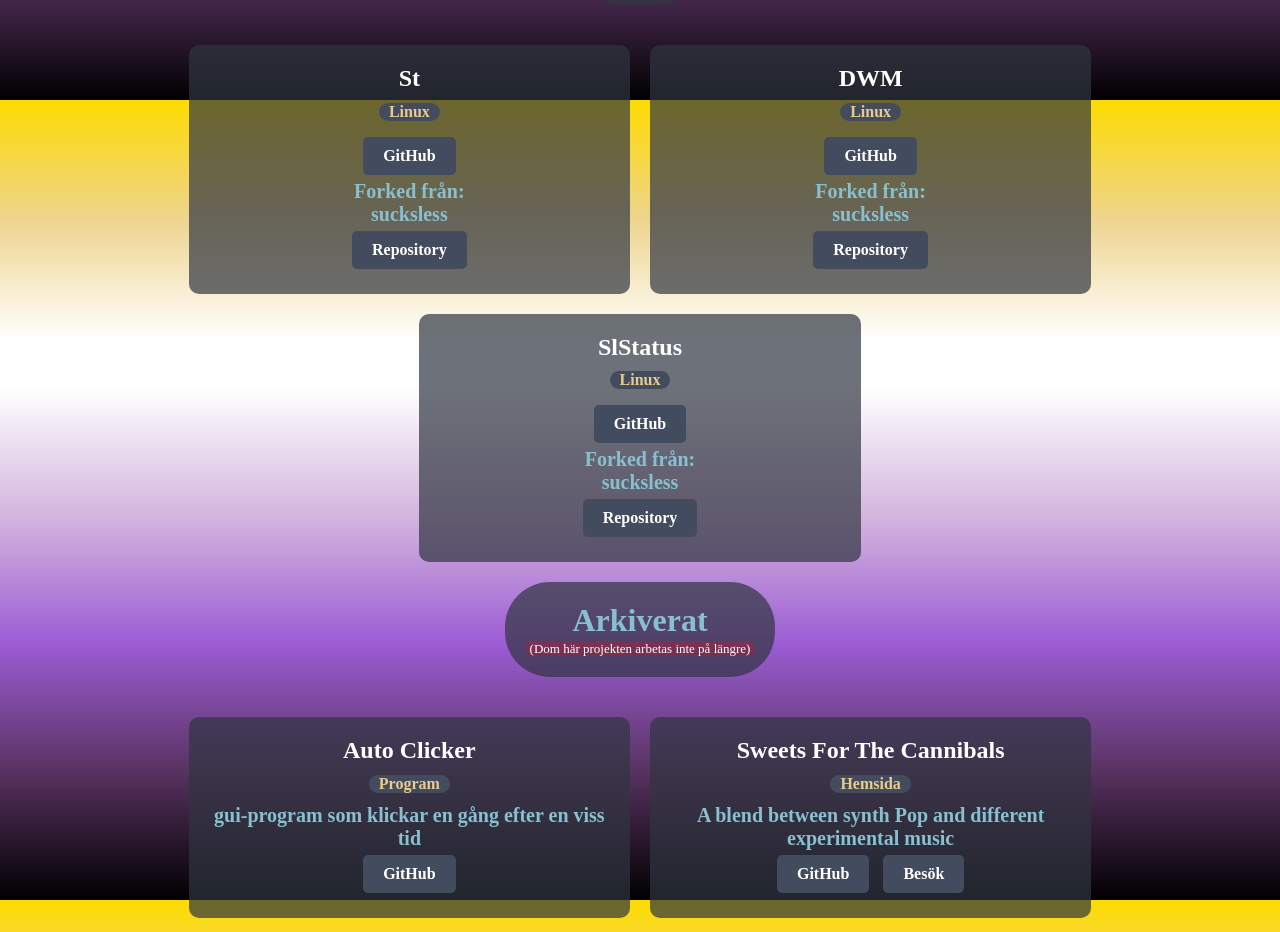
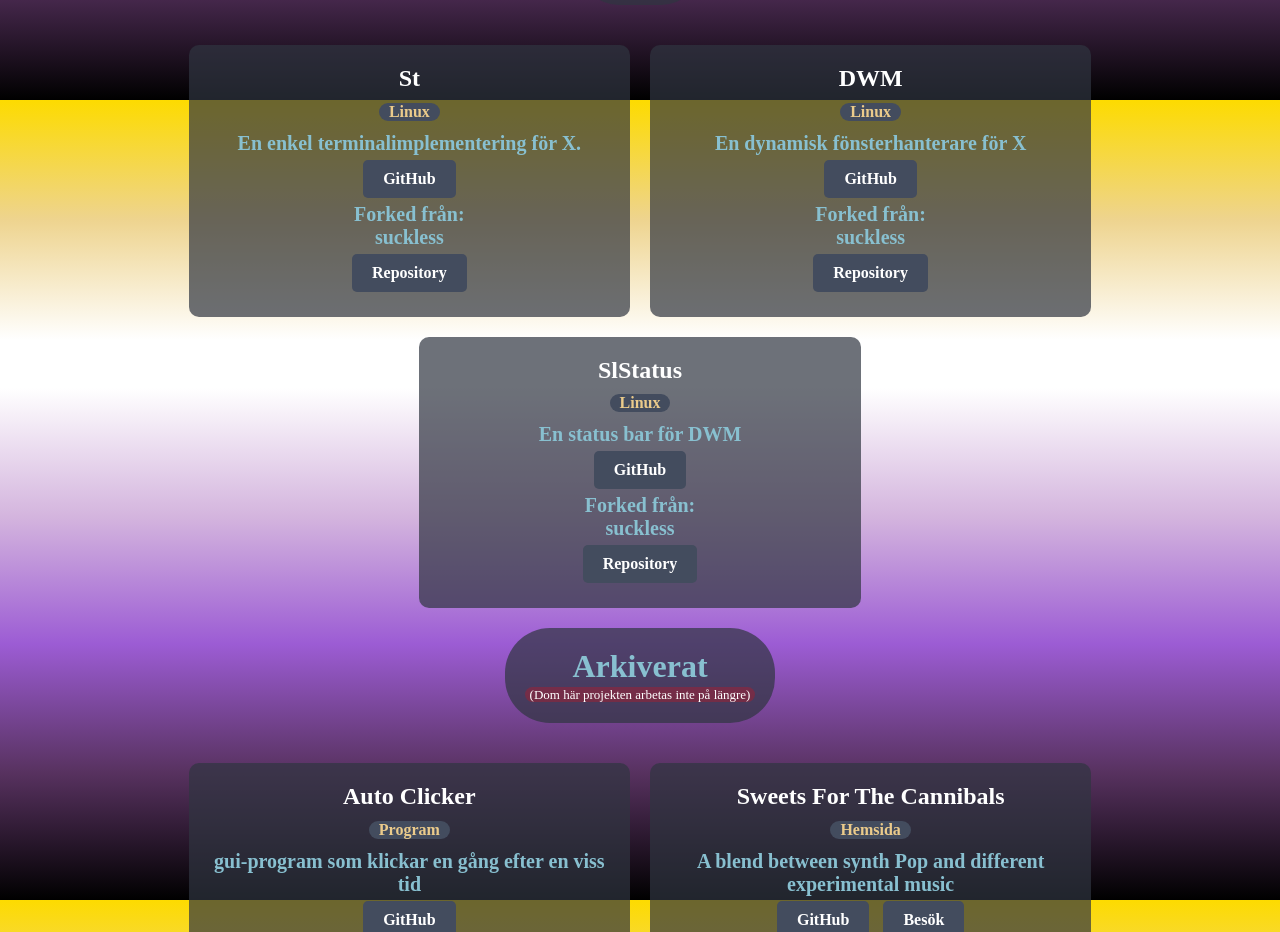
Before and after one commit to DeluxerPanda/DeluxerPanda-Website, a SvelteKit app: page / in a window 1280 px wide. Shown: the part 1500-2432 px from the top of the page. Built offline with nearby package versions, Linux system fonts and the light colour scheme.

Commit message:
fix text

```diff
--- a/src/routes/+page.svelte
+++ b/src/routes/+page.svelte
@@ -96,22 +96,25 @@
     <div class="projekt-box">
         <h2>St</h2>
         <h1 class="label">Linux</h1>
+        <p>En enkel terminalimplementering för X.</p>
         <a href="https://github.com/DeluxerPanda/st" class="button">GitHub</a>
-        <p>Forked från: <br> sucksless</p><a href="https://st.suckless.org/" class="button">Repository</a>
+        <p>Forked från: <br> suckless</p><a href="https://st.suckless.org/" class="button">Repository</a>
     </div>
 
     <div class="projekt-box">
         <h2>DWM</h2>
         <h1 class="label">Linux</h1>
+        <p>En dynamisk fönsterhanterare för X</p>
         <a href="https://github.com/DeluxerPanda/dwm" class="button">GitHub</a>
-        <p>Forked från: <br> sucksless</p><a href="https://dwm.suckless.org/" class="button">Repository</a>
+        <p>Forked från: <br> suckless</p><a href="https://dwm.suckless.org/" class="button">Repository</a>
     </div>
 
     <div class="projekt-box">
         <h2>SlStatus</h2>
         <h1 class="label">Linux</h1>
+        <p>En status bar för DWM</p>
         <a href="https://github.com/DeluxerPanda/slstatus" class="button">GitHub</a>
-        <p>Forked från: <br> sucksless</p><a href="https://tools.suckless.org/slstatus/" class="button">Repository</a>
+        <p>Forked från: <br> suckless</p><a href="https://tools.suckless.org/slstatus/" class="button">Repository</a>
     </div>
 </div>
 
```
